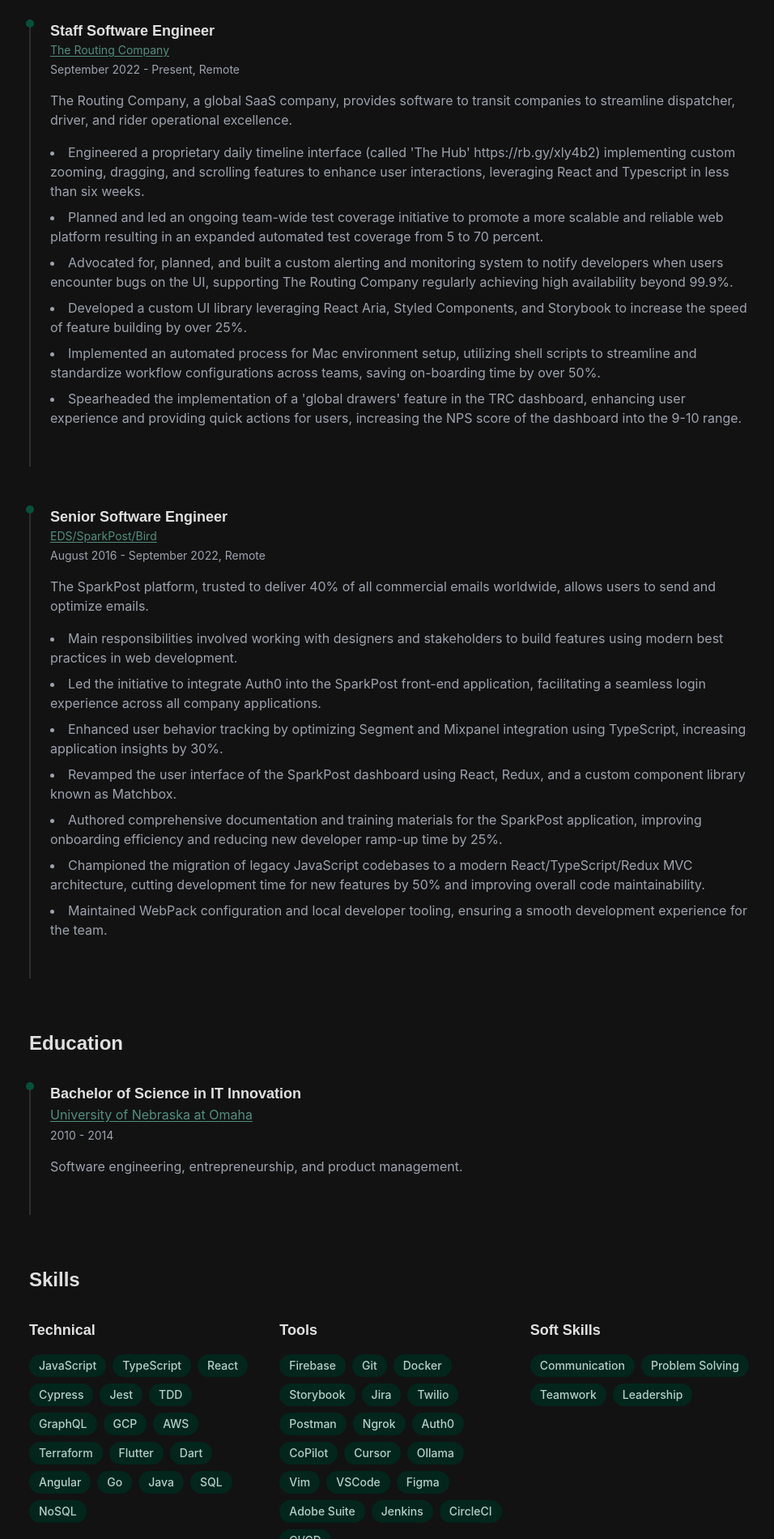
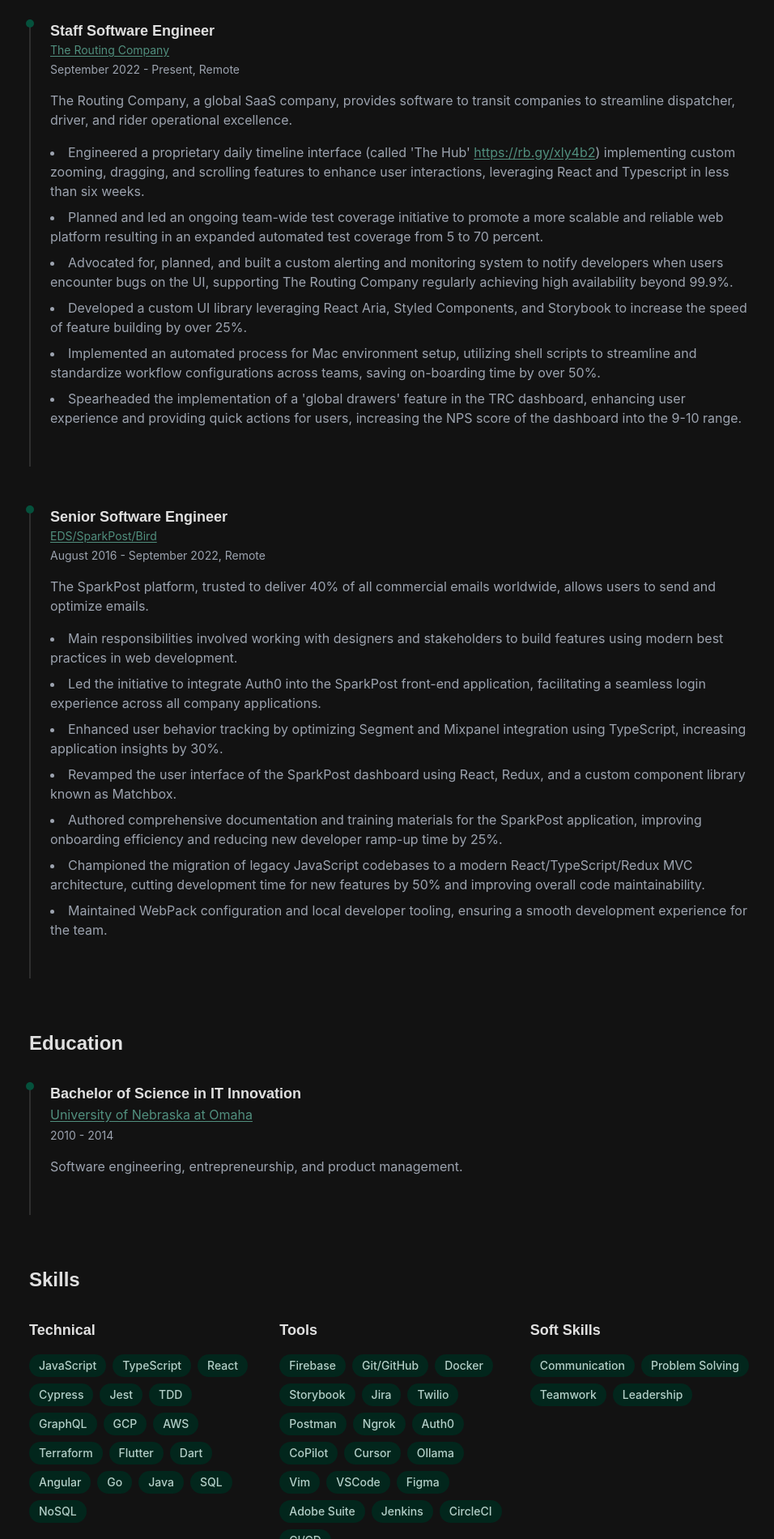
Before and after one commit to nstanard/nstanard.github.io, a Gatsby site: page /resume in a window 1280 px wide. Shown: the part 352-2252 px from the top of the page at 81% size, without its empty margins (156-1112 px from the left). Built offline with nearby package versions, Linux system fonts and the light colour scheme; Gatsby itself is replaced by a stand-in of ours.

Commit message:
link to the hub

```diff
--- a/src/pages/resume.tsx
+++ b/src/pages/resume.tsx
@@ -10,7 +10,7 @@ const ResumePage = () => {
       period: "September 2022 - Present, Remote",
       description: "The Routing Company, a global SaaS company, provides software to transit companies to streamline dispatcher, driver, and rider operational excellence.",
       achievements: [
-        "Engineered a proprietary daily timeline interface (called 'The Hub' https://rb.gy/xly4b2) implementing custom zooming, dragging, and scrolling features to enhance user interactions, leveraging React and Typescript in less than six weeks.",
+        <>Engineered a proprietary daily timeline interface (called 'The Hub' <a href="https://rb.gy/xly4b2" target="_blank" rel="noopener noreferrer" className="text-primary-600 dark:text-primary-400 underline">https://rb.gy/xly4b2</a>) implementing custom zooming, dragging, and scrolling features to enhance user interactions, leveraging React and Typescript in less than six weeks.</>,
         "Planned and led an ongoing team-wide test coverage initiative to promote a more scalable and reliable web platform resulting in an expanded automated test coverage from 5 to 70 percent.",
         "Advocated for, planned, and built a custom alerting and monitoring system to notify developers when users encounter bugs on the UI, supporting The Routing Company regularly achieving high availability beyond 99.9%.",
         "Developed a custom UI library leveraging React Aria, Styled Components, and Storybook to increase the speed of feature building by over 25%.",
@@ -48,7 +48,7 @@ const ResumePage = () => {
 
   const skills = {
     technical: ["JavaScript", "TypeScript", "React", "Cypress", "Jest", "TDD", "GraphQL", "GCP", "AWS", "Terraform", "Flutter", "Dart", "Angular", "Go", "Java", "SQL", "NoSQL"],
-    tools: ["Firebase", "Git", "Docker", "Storybook", "Jira", "Twilio", "Postman", "Ngrok", "Auth0", "CoPilot", "Cursor", "Ollama", "Vim", "VSCode", "Figma", "Adobe Suite", "Jenkins", "CircleCI", "CI/CD"],
+    tools: ["Firebase", "Git/GitHub", "Docker", "Storybook", "Jira", "Twilio", "Postman", "Ngrok", "Auth0", "CoPilot", "Cursor", "Ollama", "Vim", "VSCode", "Figma", "Adobe Suite", "Jenkins", "CircleCI", "CI/CD"],
     soft: ["Communication", "Problem Solving", "Teamwork", "Leadership"],
   }
 
@@ -87,7 +87,7 @@ const ResumePage = () => {
                               href={job.companyUrl}
                               target="_blank"
                               rel="noopener noreferrer"
-                              className="underline"
+                              className="text-primary-600 dark:text-primary-400 underline"
                             >
                               {job.company}
                             </a>
```
